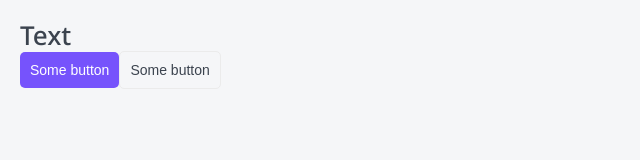
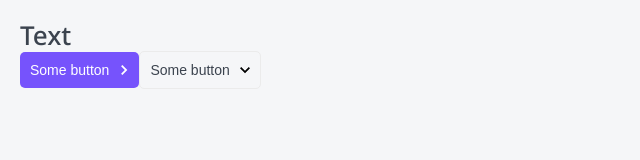
Before and after one commit to crazymaza/top-app, a Next.js app: page / in a window 1280 px wide. Shown: the top 160 px of the page, without its empty margins (0-640 px from the left). Built offline with nearby package versions, Linux system fonts and the light colour scheme.

Commit message:
added config files

```diff
--- a/components/button/Button.module.css
+++ b/components/button/Button.module.css
@@ -14,6 +14,7 @@
     color: var(--white);
     background-color: var(--primary);
 }
+
 .primary:hover {
     background-color: var(--primary-hover);
 }
@@ -22,9 +23,24 @@
     color: var(--black);
     background: none;
     border: 1px solid var(--gray-light);
- }
+}
 
- .ghost:hover {
+.ghost:hover {
     background-color: var(--primary);
     color: var(--white);
- }
+}
+
+.arrow {
+    display: inline-block;
+    margin-left: 10px;
+    transition: all 0.2s;
+}
+
+.down {
+    transform: rotate(90deg);
+}
+
+.primary svg,
+.ghost:hover svg {
+    fill: var(--white);
+}
--- a/components/button/Button.props.ts
+++ b/components/button/Button.props.ts
@@ -4,4 +4,5 @@ export interface ButtonProps
     extends DetailedHTMLProps<ButtonHTMLAttributes<HTMLButtonElement>, HTMLButtonElement> {
     children: ReactNode;
     appearance: 'primary' | 'ghost';
+    arrow?: 'right' | 'down' | 'none';
 }
--- a/components/button/Button.tsx
+++ b/components/button/Button.tsx
@@ -1,8 +1,9 @@
 import { ButtonProps } from "./Button.props";
 import styles from './Button.module.css';
+import ArrowIcon from './arrow.svg';
 import cn from 'classnames';
 
-export const Button = ({ appearance, children, className, ...props }: ButtonProps): JSX.Element => {
+export const Button = ({ appearance, arrow = 'none', children, className, ...props }: ButtonProps): JSX.Element => {
     return (
         <button
             className={cn(styles.button, className, {
@@ -12,6 +13,13 @@ export const Button = ({ appearance, children, className, ...props }: ButtonProp
             {...props}
         >
             {children}
+            {
+                arrow !== 'none' && <span className={cn(styles.arrow, {
+                    [styles.down]: arrow === 'down'
+                })}>
+                    <ArrowIcon />
+                </span>
+            }
         </button>
     );
 };
--- /dev/null
+++ b/next-env-custom.d.ts
@@ -0,0 +1 @@
+/// <reference types="next" />
--- a/next.config.js
+++ b/next.config.js
@@ -2,6 +2,29 @@
 const nextConfig = {
   reactStrictMode: true,
   swcMinify: true,
-}
+  webpack: (config) => {
+    config.module.rules.push({
+      loader: '@svgr/webpack',
+      issuer: /\.[j|t]sx?$/,
+      options: {
+        prettier: false,
+        svgo: true,
+        svgoConfig: {
+          plugins: [{
+            name: 'preset-default',
+            params: {
+              override: {
+                removeViewBox: false,
+              }
+            }
+          }, ],
+        },
+        titleProp: true,
+      },
+      test: /\.svg$/,
+    });
+    return config;
+  }
+};
 
-module.exports = nextConfig
+module.exports = nextConfig;
--- a/package.json
+++ b/package.json
@@ -20,6 +20,7 @@
     "react-dom": "18.2.0"
   },
   "devDependencies": {
+    "@svgr/webpack": "^6.5.1",
     "@types/node": "^18.11.13",
     "@types/react": "^18.0.26",
     "@typescript-eslint/eslint-plugin": "^5.46.0",
--- a/pages/index.tsx
+++ b/pages/index.tsx
@@ -4,8 +4,8 @@ export default function Home(): JSX.Element {
   return (
     <>
       <Htag tag="h1">Text</Htag>
-      <Button appearance="primary">Some button</Button>
-      <Button appearance="ghost">Some button</Button>
+      <Button appearance="primary" arrow="right">Some button</Button>
+      <Button appearance="ghost" arrow="down">Some button</Button>
     </>
   );
 }
--- a/tsconfig.json
+++ b/tsconfig.json
@@ -16,6 +16,6 @@
     "jsx": "preserve",
     "incremental": true
   },
-  "include": ["next-env.d.ts", "**/*.ts", "**/*.tsx"],
+  "include": ["next-env-custom.d.ts", "images.d.ts", "**/*.ts", "**/*.tsx"],
   "exclude": ["node_modules"]
 }
```
Also changed, not shown: images.d.ts (added, +46 -0 lines), components/button/arrow.svg (added), 1 other file (tests, documents, lock files or other folders).
